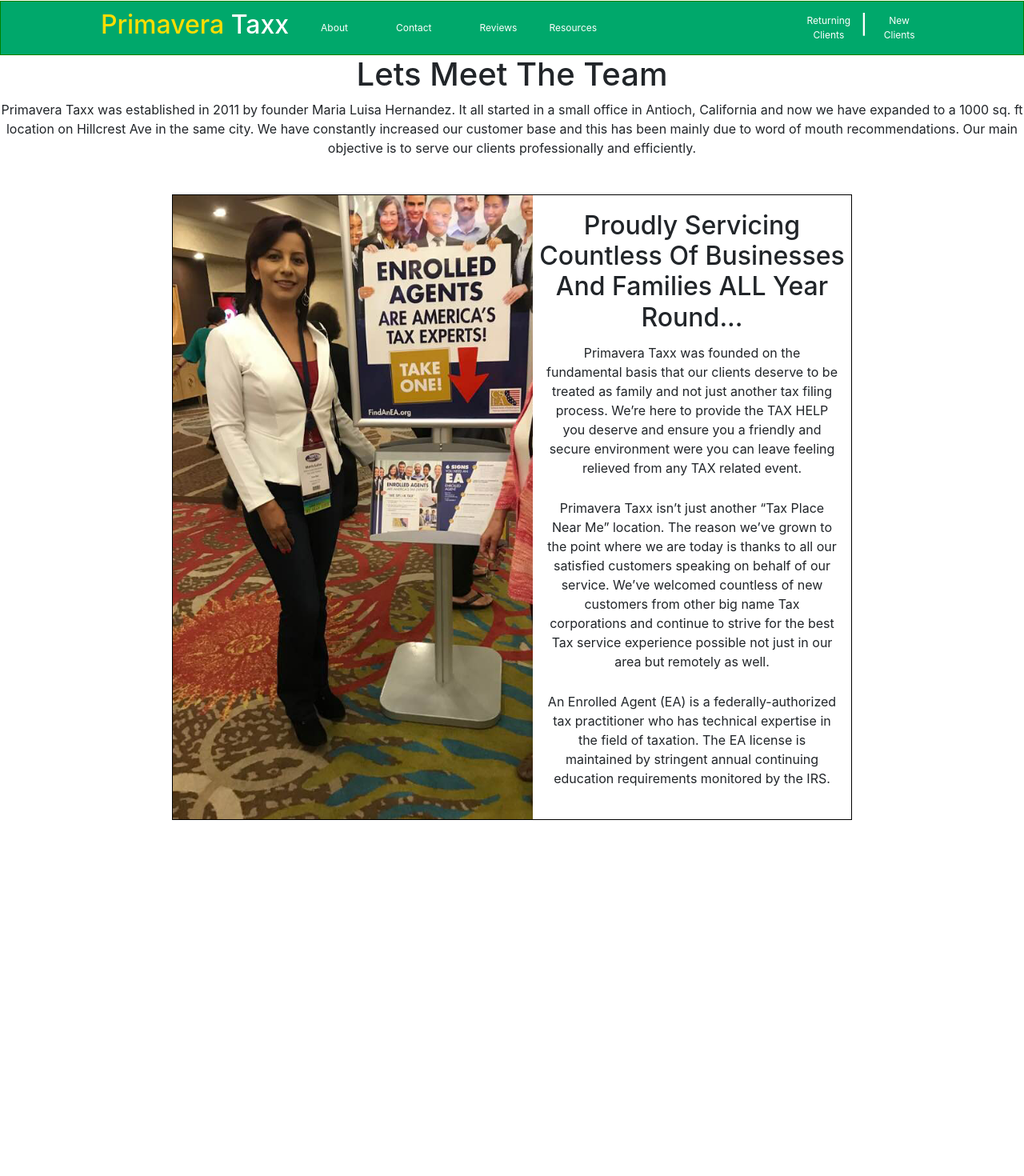
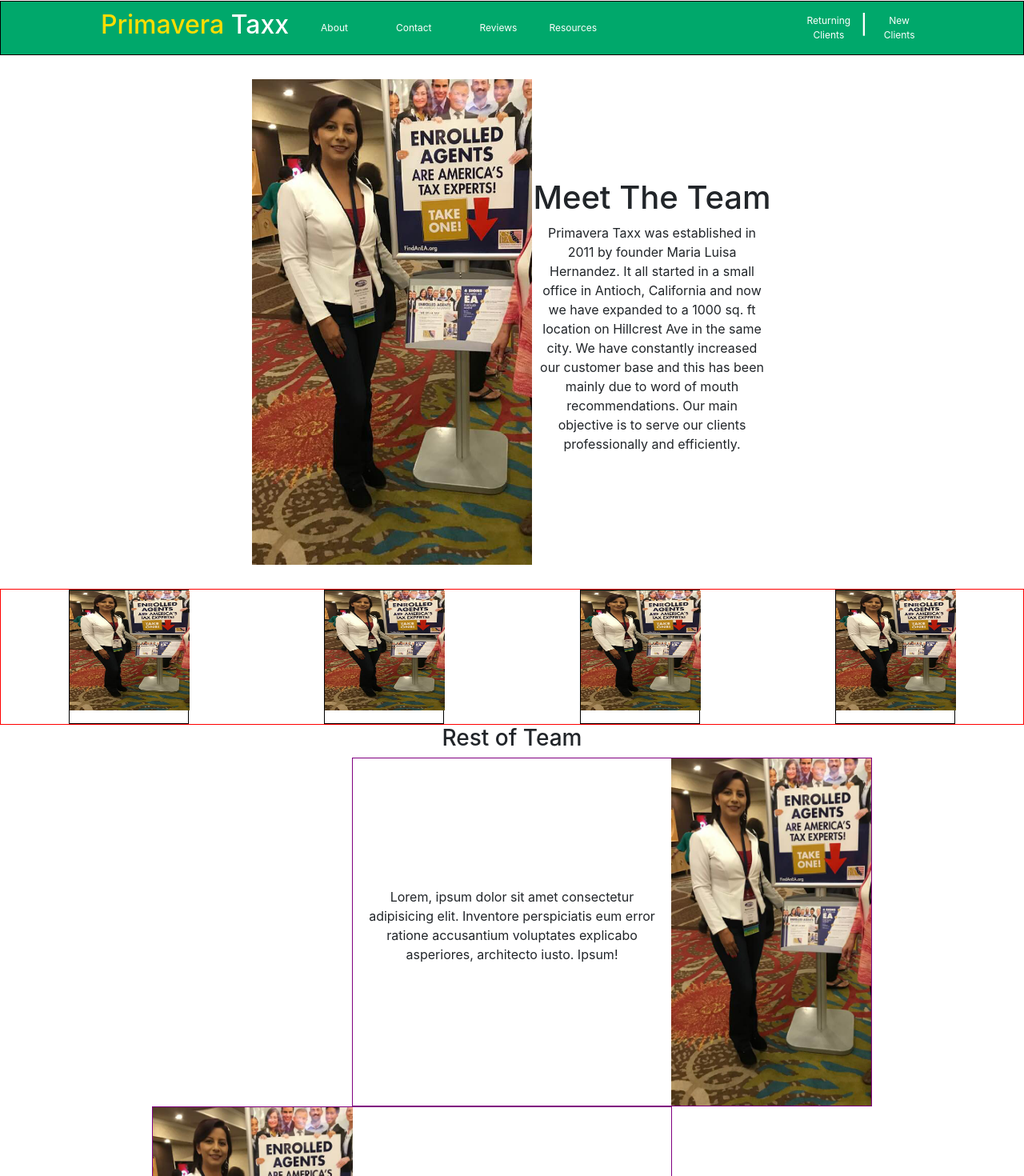
Before and after one commit to manzav95/PrimaveraTaxx, a React (Create React App) app: page /about in a window 1280 px wide. Shown: the part 40-1510 px from the top of the page at 80% size. Before the commit the page ends 1095 px from the top, so only its background shows below. Built offline with nearby package versions, Linux system fonts and the light colour scheme.

Commit message:
Contributed to About page. Introduced owner and team. Continuing to change layout to find perfect match.

```diff
--- a/src/components/InfoHeader/InfoHeader.js
+++ b/src/components/InfoHeader/InfoHeader.js
@@ -13,7 +13,7 @@
           <li>
             Email Us:{" "}
             <a
-              href="mailto:primaverataxx@gmail.com?Subject=Hello%20Again&body=Yessir%20Hi%20Babe"
+              href="mailto:primaverataxx@gmail.com?Subject=Hello%20Again&body=Hello%20Primavera%20Taxx"
               target="_blank"
               rel="noopener noreferrer"
             >
--- a/src/components/VanillaNav/style.css
+++ b/src/components/VanillaNav/style.css
@@ -14,6 +14,7 @@
   justify-content: space-around;
   background-color: #00a86b;
   padding: 10px 0;
+  width: 100%;
 }
 
 .nav-section {
@@ -101,7 +102,7 @@
 }
 
 .vanil-nav {
-  border: 1px solid green;
+  border: 1px solid black;
 }
 .dropdown {
   position: relative;
--- a/src/pages/About/About.js
+++ b/src/pages/About/About.js
@@ -1,49 +1,65 @@
 import React from "react";
 import maria from "../../images/maria-ea.png";
+import "./style.css";
 
 function About() {
   return (
     <div className="about-wrapper-main">
-      <section className="about-header">
-        {" "}
-        <h1>Lets Meet The Team</h1>
-        <p>
-          Primavera Taxx was established in 2011 by founder Maria Luisa
-          Hernandez. It all started in a small office in Antioch, California and
-          now we have expanded to a 1000 sq. ft location on Hillcrest Ave in the
-          same city. We have constantly increased our customer base and this has
-          been mainly due to word of mouth recommendations. Our main objective
-          is to serve our clients professionally and efficiently.{" "}
-        </p>
+      <section className="flex-about">
+        <section className="about-team">
+          <img src={maria} alt="maria l hernandez" width="350px" />
+          <section className="about-main">
+            <h1 className="header">Meet The Team</h1>
+            <p className="maria-p">
+              Primavera Taxx was established in 2011 by founder Maria Luisa
+              Hernandez. It all started in a small office in Antioch, California
+              and now we have expanded to a 1000 sq. ft location on Hillcrest
+              Ave in the same city. We have constantly increased our customer
+              base and this has been mainly due to word of mouth
+              recommendations. Our main objective is to serve our clients
+              professionally and efficiently.{" "}
+            </p>
+          </section>
+        </section>
       </section>
-      <section className="second-hom">
-        <section className="second-home">
-          <img src={maria} alt="maria l hernandez" width="450px" />
-          <section>
-            <h2>
-              Proudly Servicing Countless Of Businesses And Families ALL Year
-              Round...
-            </h2>
-            <p>
-              Primavera Taxx was founded on the fundamental basis that our
-              clients deserve to be treated as family and not just another tax
-              filing process. We’re here to provide the TAX HELP you deserve and
-              ensure you a friendly and secure environment were you can leave
-              feeling relieved from any TAX related event.
+      <section className="co-work-icons">
+        <section className="worker">
+        <img src={maria} alt="juanjose"  className="image"/>
+          <p></p>
+        </section>
+        <section className="worker">
+          <img src={maria} alt="juanjose"  className="image"/>
+          <p></p>
+        </section>
+        <section className="worker">
+        <img src={maria} alt="juanjose"  className="image"/>
+          <p></p>
+        </section>
+        <section className="worker">
+        <img src={maria} alt="juanjose"  className="image"/>
+          <p></p>
+        </section>
+      </section>
+      <section className="about-cowork">
+        <h3 id="team-header">Rest of Team</h3>
+        <section className="team-right-flex">
+          <section className="right-team">
+            <p className="right-p">
+              Lorem, ipsum dolor sit amet consectetur adipisicing elit.
+              Inventore perspiciatis eum error ratione accusantium voluptates
+              explicabo asperiores, architecto iusto. Ipsum!
             </p>
-            <p>
-              Primavera Taxx isn’t just another “Tax Place Near Me” location.
-              The reason we’ve grown to the point where we are today is thanks
-              to all our satisfied customers speaking on behalf of our service.
-              We’ve welcomed countless of new customers from other big name Tax
-              corporations and continue to strive for the best Tax service
-              experience possible not just in our area but remotely as well.
-            </p>
-            <p>
-              An <span>Enrolled Agent (EA)</span> is a federally-authorized tax
-              practitioner who has technical expertise in the field of taxation.
-              The EA license is maintained by stringent annual continuing
-              education requirements monitored by the IRS.{" "}
+
+            <img src={maria} alt="maria l hernandez" width="250px" />
+          </section>
+        </section>
+        <section className="team-left-flex">
+          <section className="left-team">
+            <img src={maria} alt="maria l hernandez" width="250px" />
+            <p className="left-p">
+              Lorem, ipsum dolor sit amet consectetur adipisicing elit.
+              Inventore perspiciatis eum error ratione accusantium voluptates
+              explicabo asperiores, architecto iusto. Ipsum!
             </p>
           </section>
         </section>
--- /dev/null
+++ b/src/pages/About/style.css
@@ -0,0 +1,82 @@
+.about-wrapper-main {
+  display: flex;
+  justify-content: center;
+  flex-direction: column;
+  align-items: center;
+}
+
+.about-body-wrapper {
+  display: flex;
+}
+
+.flex-about {
+  display: flex;
+  justify-content: center;
+  flex-direction: column;
+  align-items: center;
+}
+
+.about-team {
+  display: flex;
+  /* border: 1px solid green; */
+  align-items: center;
+  justify-content: center;
+
+  margin: 30px 0px;
+  width: 650px;
+}
+
+.about-main {
+  /* border: 1px solid black; */
+  height: auto;
+}
+
+.team-right-flex {
+  /* border: 1px solid blue; */
+  display: flex;
+  margin-left: 250px;
+  /* justify-content: flex-end; */
+}
+
+.team-left-flex {
+  /* border: 1px solid red; */
+  display: flex;
+  /* justify-content: flex-start; */
+}
+
+.left-team {
+  border: 1px solid purple;
+  display: flex;
+  width: 650px;
+  align-items: center;
+}
+.left-p,
+.right-p,
+.maria-p {
+  padding: 0px 10px;
+}
+
+.right-team {
+  border: 1px solid purple;
+  display: flex;
+  width: 650px;
+  align-items: center;
+}
+.co-work-icons {
+  border: 1px solid red;
+  display: flex;
+  align-items: center;
+  justify-content: space-around;
+  width: 100%;
+}
+
+.worker {
+  border: 1px solid black;
+  width: 150px;
+  /* height: 150px; */
+}
+
+.image {
+  width: 150px;
+  height: 150px;
+}
--- a/src/pages/Home/Home.js
+++ b/src/pages/Home/Home.js
@@ -44,7 +44,7 @@
         </div>
       </section>
 
-      <section className="second-hom">
+      {/* <section className="second-hom">
         <section className="second-home">
           <img src={maria} alt="maria l hernandez" width="450px" />
           <p>
@@ -56,7 +56,7 @@
             totam odio deserunt quis laborum aliquam!
           </p>
         </section>
-      </section>
+      </section> */}
     </div>
   );
 }
--- a/src/pages/Home/style.css
+++ b/src/pages/Home/style.css
@@ -17,7 +17,7 @@
 }
 
 .landing-main-text {
-  border: 1px solid black;
+  /* border: 1px solid black; */
   width: 500px;
   text-align: center;
 }
@@ -50,12 +50,12 @@
   display: flex;
   align-items: center;
   justify-content: space-around;
-  border: 1px solid black;
+  /* border: 1px solid black; */
   margin-top: 30px;
 }
 
 .roll-image {
-  border: 1px solid black;
+  /* border: 1px solid black; */
   width: auto;
   height: 120px;
   display: flex;
@@ -68,22 +68,3 @@
 .nna {
   height: 100px;
 }
-
-.second-hom {
-  display: flex;
-  justify-content: center;
-}
-
-.second-home {
-  margin: 30px 0px;
-  width: 850px;
-  display: flex;
-  border: 1px solid black;
-  align-items: center;
-  justify-content: center;
-  right: 50%;
-}
-
-.second-home p {
-  padding: 5px 15px;
-}
```
Also changed, not shown: src/pages/About/about.css (deleted).
